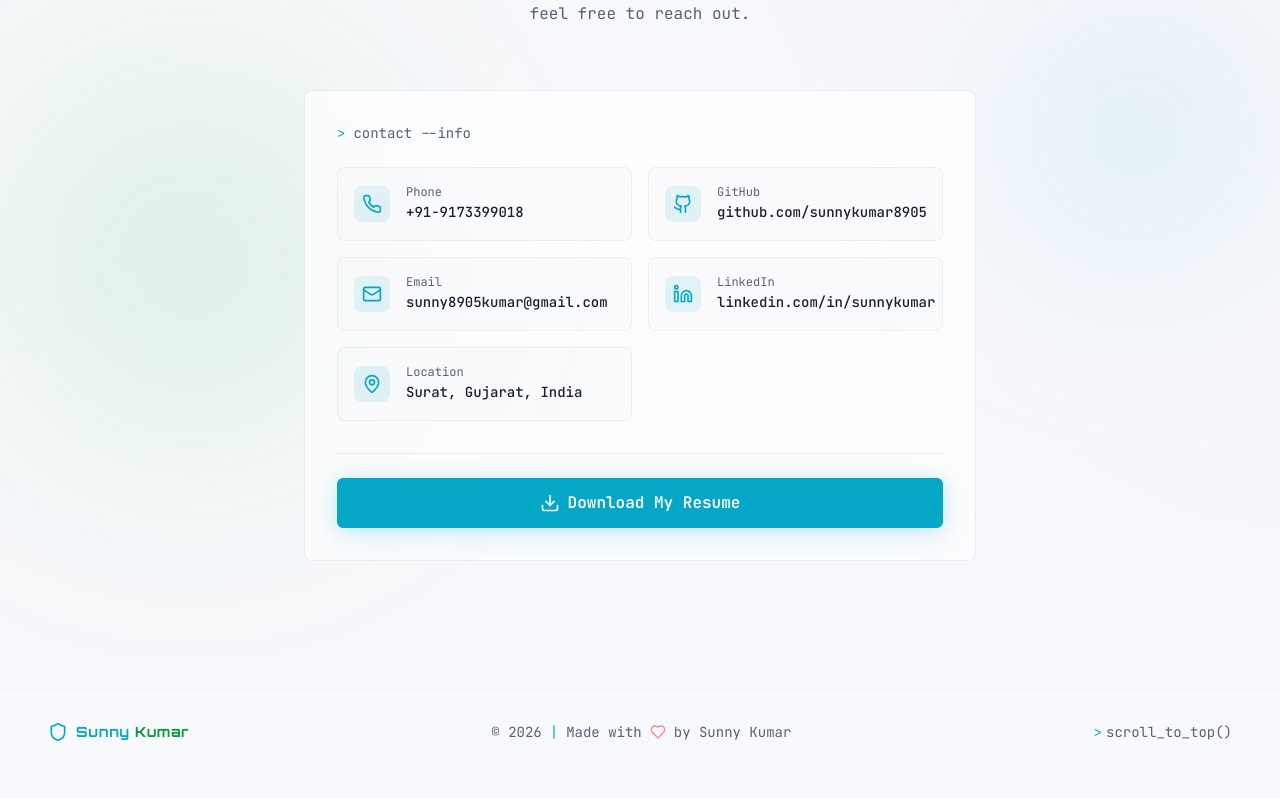
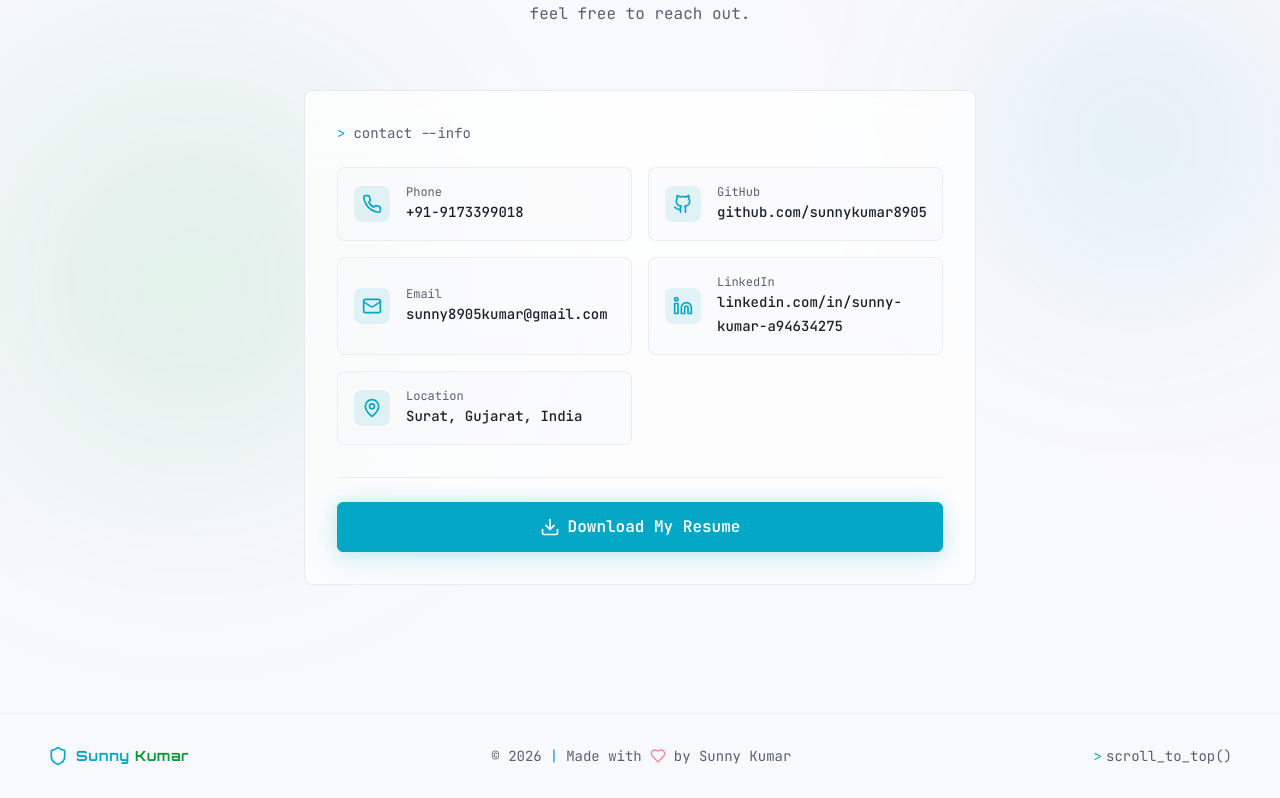
Before and after one commit to cybersunnykumar/Sunny-Portfolio, a React (Vite) app: page / in a window 1280 px wide. Shown: the part 4796-5594 px from the top of the page. Before the commit the page ends 5570 px from the top, so only its background shows below. Built offline with nearby package versions, Linux system fonts and the light colour scheme; the HTML template or start-up script is replaced by a standard one.

Commit message:
Fix LinkedIn profile URL

```diff
--- a/src/components/ContactSection.tsx
+++ b/src/components/ContactSection.tsx
@@ -23,8 +23,8 @@
     {
       icon: Linkedin,
       label: 'LinkedIn',
-      value: 'linkedin.com/in/sunnykumar',
-      href: 'https://linkedin.com/in/sunnykumar',
+      value: 'linkedin.com/in/sunny-kumar-a94634275',
+      href: 'https://www.linkedin.com/in/sunny-kumar-a94634275/',
     },
     {
       icon: MapPin,
--- a/src/components/HeroSection.tsx
+++ b/src/components/HeroSection.tsx
@@ -76,7 +76,7 @@
           {/* Social Links */}
           <div className="flex items-center justify-center gap-6 opacity-0 animate-fade-in-up animation-delay-800">
             <a
-              href="https://linkedin.com/in/sunnykumar"
+              href="https://www.linkedin.com/in/sunny-kumar-a94634275/"
               target="_blank"
               rel="noopener noreferrer"
               className="p-3 rounded-lg border border-border/50 bg-muted/30 text-muted-foreground hover:text-primary hover:border-primary/50 hover:bg-primary/10 transition-all duration-300 group"
```
